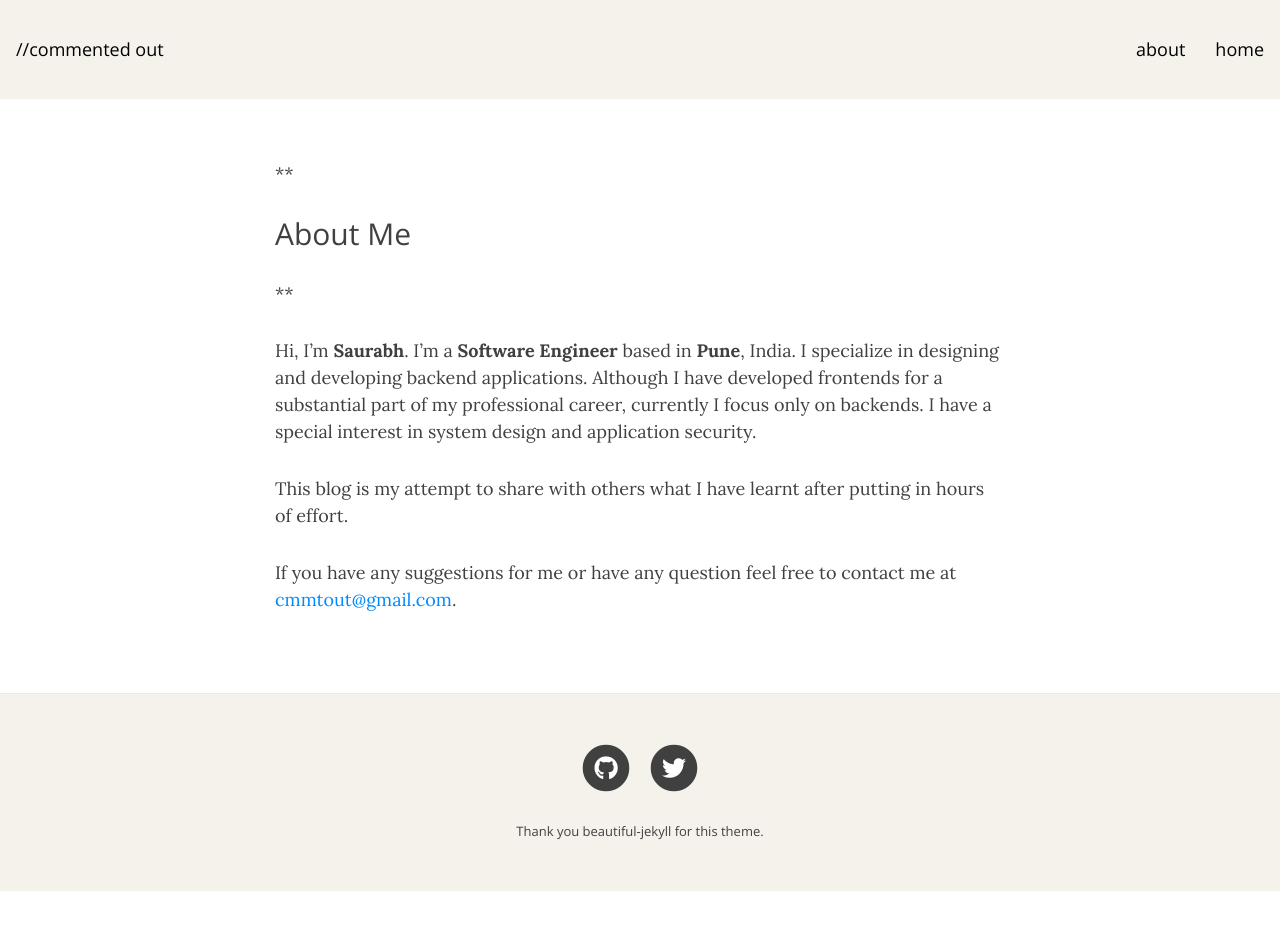
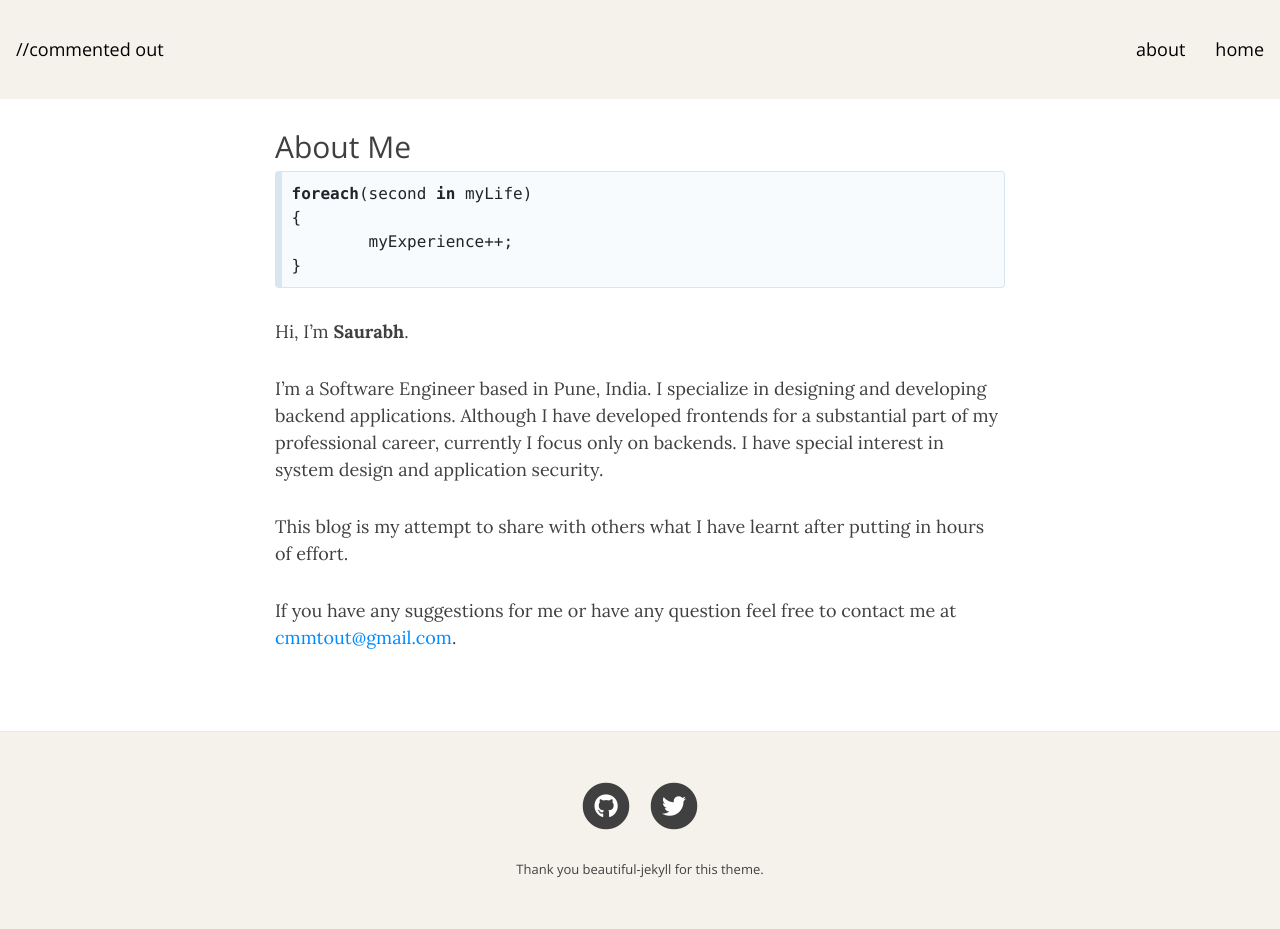
Before and after one commit to commentedout/commentedout.github.io, a Jekyll site: the page built from aboutme.md, in a window 1280 px wide and 929 px high. Built offline with Jekyll 4.4.1, drawn with Linux system fonts in a browser that asks for light colours; nearby versions of some CDN libraries.

Commit message:
aboutme.md updated from https://stackedit.io/

```diff
--- a/aboutme.md
+++ b/aboutme.md
@@ -5,13 +5,20 @@ title: About me
 ---
 
 
-**
+
 
 ## About Me
 
-**
+~~~csharp
+foreach(second in myLife)
+{
+	myExperience++;
+}
+~~~
 
-Hi, I’m **Saurabh**. I’m a **Software Engineer** based in **Pune**, India. I specialize in designing and developing backend applications. Although I have developed frontends for a substantial part of my professional career, currently I focus only on backends. I have a special interest in system design and application security.
+Hi, I’m **Saurabh**.
+
+I’m a Software Engineer based in Pune, India. I specialize in designing and developing backend applications. Although I have developed frontends for a substantial part of my professional career, currently I focus only on backends. I have special interest in system design and application security.
 
 This blog is my attempt to share with others what I have learnt after putting in hours of effort.
 
```
